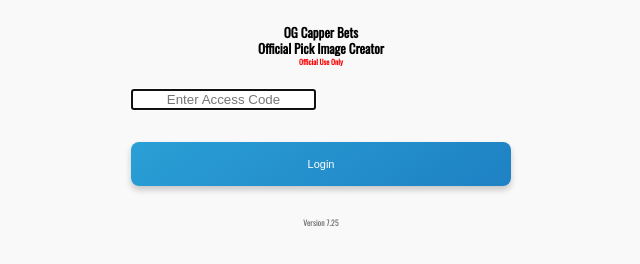
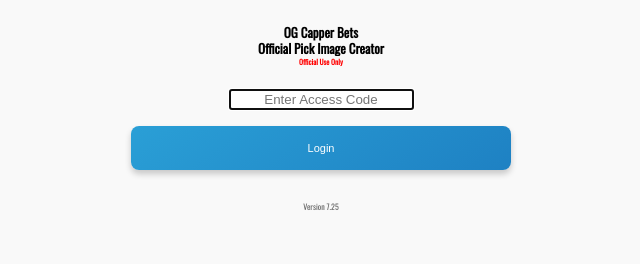
Before and after one commit to ogcapbot/slip, a website with bundled scripts: page newadmin.html in a window 1280 px wide. Shown: the whole page, without its empty margins (319-959 px from the left). Built offline with nearby package versions, Linux system fonts and the light colour scheme; no server answers.

Commit message:
Update newadmin.html

```diff
--- a/newadmin.html
+++ b/newadmin.html
@@ -25,10 +25,10 @@
     <!-- End Global Header -->
 
     <!-- Login Section -->
-    <section id="loginSection">
+    <section id="loginSection" style="text-align: center;">
      <!-- <label for="AccessCode">Enter Access Code</label> -->
       <br><input style="text-align:center;" inputmode="numeric" type="password" id="AccessCode" autofocus = "autofocus" required = "required" placeholder="Enter Access Code" autocomplete="off" />
-      <br><br><br><button id="loginBtn">Login</button>
+      <br><br><button id="loginBtn">Login</button>
       <p id="loginError" class="error"></p>
     </section>
 
```
